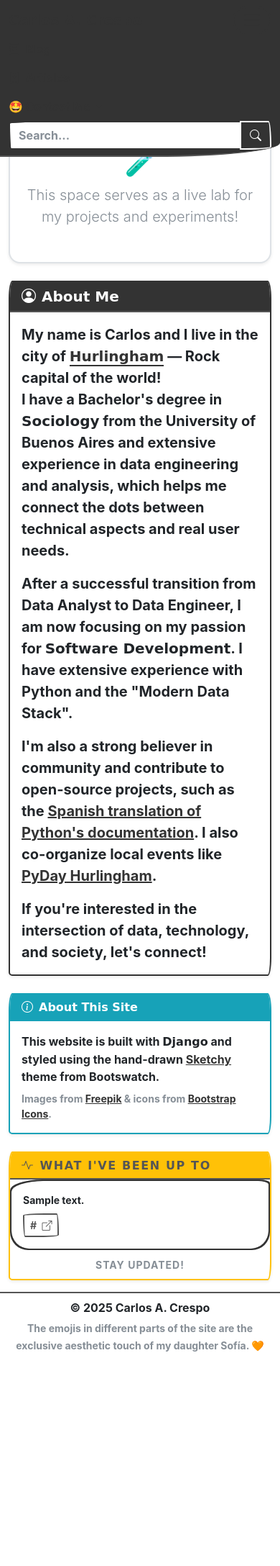
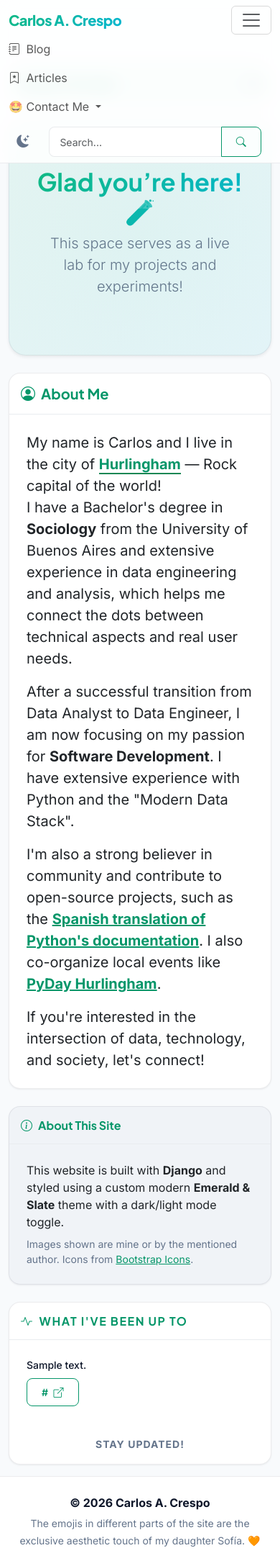
Before and after one commit to cacrespo/website, a Django app: page / in a window 390 px wide, after a click that opens the changed part. Shown: the whole page at 72% size. Before the commit the page ends 1878 px from the top, so only its background shows below. Run offline with Django 5.2, Linux system fonts and the light colour scheme; tables that the repository leaves empty hold one stand-in row (values such as "Sample post"); one stand-in notice (Sample message) is shown; some libraries are stand-ins or nearby versions; some web fonts are replaced.

Commit message:
feat(design): redesign website aesthetics to emerald and slate theme (#72)
* feat(design): redesign website aesthetics to emerald and slate theme

* docs(attribution): update image credits in home and about pages

* feat(links): update PyDay Hurlingham link to 2025 version

* fix(settings): use standard StaticFilesStorage in development settings to avoid manifest errors during testing

```diff
--- /dev/null
+++ b/static/css/custom.css
@@ -0,0 +1,262 @@
+@import url('https://fonts.googleapis.com/css2?family=Inter:wght@300;400;500;600;700&family=Plus+Jakarta+Sans:wght@300;400;500;600;700;800&display=swap');
+
+:root {
+  --primary-gradient: linear-gradient(135deg, #10b981 0%, #06b6d4 100%);
+  --primary-hover-gradient: linear-gradient(135deg, #059669 0%, #0891b2 100%);
+
+  --font-headers: 'Plus Jakarta Sans', sans-serif;
+  --font-body: 'Inter', sans-serif;
+
+  /* Light theme values */
+  --site-bg: #f8fafc;
+  --card-bg: #ffffff;
+  --text-main: #0f172a;
+  --text-muted: #64748b;
+  --border-color: rgba(15, 23, 42, 0.08);
+  --accent-color: #059669;
+  --accent-hover: #047857;
+  --nav-bg: rgba(255, 255, 255, 0.85);
+  --shadow-sm: 0 1px 3px rgba(0,0,0,0.05), 0 1px 2px rgba(0,0,0,0.02);
+  --shadow-md: 0 4px 6px -1px rgba(0,0,0,0.05), 0 2px 4px -1px rgba(0,0,0,0.03);
+  --shadow-lg: 0 10px 15px -3px rgba(0,0,0,0.05), 0 4px 6px -2px rgba(0,0,0,0.02);
+}
+
+[data-bs-theme="dark"] {
+  --site-bg: #0b0f19;
+  --card-bg: #111827;
+  --text-main: #f9fafb;
+  --text-muted: #9ca3af;
+  --border-color: rgba(243, 244, 246, 0.08);
+  --accent-color: #34d399;
+  --accent-hover: #10b981;
+  --nav-bg: rgba(11, 15, 25, 0.85);
+  --shadow-sm: 0 1px 3px rgba(0,0,0,0.2), 0 1px 2px rgba(0,0,0,0.1);
+  --shadow-md: 0 4px 6px -1px rgba(0,0,0,0.3), 0 2px 4px -1px rgba(0,0,0,0.2);
+  --shadow-lg: 0 10px 15px -3px rgba(0,0,0,0.35), 0 4px 6px -2px rgba(0,0,0,0.2);
+}
+
+body {
+  font-family: var(--font-body);
+  background-color: var(--site-bg);
+  color: var(--text-main);
+  transition: background-color 0.3s ease, color 0.3s ease;
+  min-height: 100vh;
+}
+
+h1, h2, h3, h4, h5, h6 {
+  font-family: var(--font-headers);
+  font-weight: 700;
+  color: var(--text-main);
+}
+
+/* Glassmorphism navbar */
+.navbar-custom {
+  background-color: var(--nav-bg) !important;
+  backdrop-filter: blur(12px);
+  -webkit-backdrop-filter: blur(12px);
+  border-bottom: 1px solid var(--border-color);
+  transition: background-color 0.3s ease, border-color 0.3s ease;
+}
+
+.navbar-brand {
+  font-family: var(--font-headers);
+  font-weight: 800;
+  letter-spacing: -0.5px;
+}
+
+/* Custom cards */
+.card-modern {
+  background-color: var(--card-bg);
+  border: 1px solid var(--border-color);
+  border-radius: 1rem;
+  transition: transform 0.3s cubic-bezier(0.4, 0, 0.2, 1), box-shadow 0.3s cubic-bezier(0.4, 0, 0.2, 1), border-color 0.3s ease;
+  overflow: hidden;
+  box-shadow: var(--shadow-sm);
+}
+
+.card-modern:hover {
+  transform: translateY(-5px);
+  box-shadow: var(--shadow-lg), 0 12px 30px -10px rgba(16, 185, 129, 0.15);
+  border-color: var(--accent-color);
+}
+
+/* Buttons and Links */
+.btn-gradient {
+  background: var(--primary-gradient);
+  border: none;
+  color: #fff !important;
+  font-weight: 600;
+  border-radius: 0.5rem;
+  padding: 0.5rem 1.25rem;
+  transition: all 0.3s ease;
+}
+
+.btn-gradient:hover {
+  background: var(--primary-hover-gradient);
+  transform: translateY(-1px);
+  box-shadow: 0 4px 12px rgba(16, 185, 129, 0.25);
+}
+
+.btn-outline-custom {
+  border: 1.5px solid var(--accent-color);
+  color: var(--accent-color);
+  background: transparent;
+  font-weight: 600;
+  border-radius: 0.5rem;
+  padding: 0.5rem 1.25rem;
+  transition: all 0.3s ease;
+}
+
+.btn-outline-custom:hover {
+  background: var(--accent-color);
+  color: #fff !important;
+  box-shadow: 0 4px 12px rgba(16, 185, 129, 0.15);
+}
+
+.text-accent {
+  color: var(--accent-color) !important;
+}
+
+a.text-accent-hover:hover {
+  color: var(--accent-hover) !important;
+}
+
+/* Hero Section */
+.hero-gradient {
+  background: linear-gradient(135deg, rgba(16, 185, 129, 0.08) 0%, rgba(6, 182, 212, 0.08) 100%);
+  border: 1px solid var(--border-color);
+  border-radius: 1.5rem;
+  padding: 3rem 2rem;
+  margin-bottom: 2rem;
+  position: relative;
+  overflow: hidden;
+}
+
+.hero-gradient::before {
+  content: '';
+  position: absolute;
+  top: -50%;
+  left: -50%;
+  width: 200%;
+  height: 200%;
+  background: radial-gradient(circle, rgba(16, 185, 129, 0.03) 0%, transparent 70%);
+  pointer-events: none;
+}
+
+/* Text decoration */
+.text-gradient {
+  background: var(--primary-gradient);
+  -webkit-background-clip: text;
+  -webkit-text-fill-color: transparent;
+  display: inline-block;
+}
+
+/* Footer modern style */
+footer {
+  background-color: var(--card-bg);
+  border-top: 1px solid var(--border-color);
+  transition: background-color 0.3s ease, border-color 0.3s ease;
+}
+
+/* Badge custom styles */
+.badge-custom {
+  background-color: rgba(16, 185, 129, 0.1);
+  color: var(--accent-color);
+  border: 1px solid rgba(16, 185, 129, 0.2);
+  border-radius: 2rem;
+  padding: 0.35em 0.75em;
+  font-weight: 600;
+}
+
+/* Inputs styling */
+.form-control, .form-select {
+  background-color: var(--card-bg);
+  border: 1px solid var(--border-color);
+  color: var(--text-main);
+  border-radius: 0.5rem;
+  padding: 0.6rem 0.9rem;
+  transition: border-color 0.3s ease, box-shadow 0.3s ease, background-color 0.3s ease;
+}
+
+.form-control:focus, .form-select:focus {
+  background-color: var(--card-bg);
+  border-color: var(--accent-color);
+  box-shadow: 0 0 0 0.25rem rgba(16, 185, 129, 0.15);
+  color: var(--text-main);
+}
+
+/* Custom dropdown */
+.dropdown-menu {
+  background-color: var(--card-bg);
+  border: 1px solid var(--border-color);
+  box-shadow: var(--shadow-lg);
+  border-radius: 0.75rem;
+}
+
+.dropdown-item {
+  color: var(--text-main);
+  transition: background-color 0.2s ease;
+}
+
+.dropdown-item:hover {
+  background-color: rgba(16, 185, 129, 0.08);
+  color: var(--accent-color);
+}
+
+/* List groups */
+.list-group-item {
+  background-color: transparent;
+  border-color: var(--border-color);
+  color: var(--text-main);
+}
+
+/* Theme switch button styling */
+#theme-toggle {
+  color: var(--text-muted);
+  font-size: 1.1rem;
+  padding: 0.5rem;
+  border-radius: 50%;
+  width: 40px;
+  height: 40px;
+  display: inline-flex;
+  align-items: center;
+  justify-content: center;
+  transition: all 0.2s ease;
+}
+
+#theme-toggle:hover {
+  color: var(--accent-color);
+  background-color: rgba(16, 185, 129, 0.08);
+}
+
+/* Custom text utility */
+.text-muted-custom {
+  color: var(--text-muted) !important;
+}
+
+/* Breadcrumbs / Badges */
+.bg-light-subtle-custom {
+  background-color: rgba(148, 163, 184, 0.08) !important;
+}
+
+/* Code container dark contrast */
+pre, code {
+  font-family: Consolas, Menlo, Monaco, "Andale Mono", "Ubuntu Mono", monospace;
+}
+
+pre {
+  background-color: #0f172a !important;
+  color: #e2e8f0 !important;
+  border: 1px solid rgba(255, 255, 255, 0.05);
+  border-radius: 0.5rem;
+  padding: 1rem;
+  overflow-x: auto;
+}
+
+code {
+  color: #10b981;
+}
+
+pre code {
+  color: inherit;
+}
--- a/templates/base.html
+++ b/templates/base.html
@@ -1,31 +1,42 @@
 {% load static %}
 
 <!DOCTYPE html>
-<html lang="en">
+<html lang="en" data-bs-theme="dark">
 <head>
   <meta charset="UTF-8" />
   <meta name="viewport" content="width=device-width, initial-scale=1.0" />
-  <title>{% block title %}Charly Website{% endblock %}</title>
+  <title>{% block title %}Carlos A. Crespo{% endblock %}</title>
 
-  <link rel="stylesheet" href="https://cdn.jsdelivr.net/npm/bootswatch@5.3.1/dist/sketchy/bootstrap.min.css" />
-  <link rel="stylesheet" href="https://cdn.jsdelivr.net/npm/bootstrap-icons@1.7.2/font/bootstrap-icons.css" />
+  <!-- Modern Bootstrap 5.3.3 and Icons -->
+  <link href="https://cdn.jsdelivr.net/npm/bootstrap@5.3.3/dist/css/bootstrap.min.css" rel="stylesheet" integrity="sha384-QWTKZyjpPEjISv5WaRU9OFeRpok6YctnYmDr5pNlyT2bRjXh0JMhjY6hW+ALEwIH" crossorigin="anonymous">
+  <link rel="stylesheet" href="https://cdn.jsdelivr.net/npm/bootstrap-icons@1.11.3/font/bootstrap-icons.css" />
+  <link rel="stylesheet" href="{% static 'css/custom.css' %}" />
+
+  <!-- Script to prevent flash of wrong theme -->
+  <script>
+    (function () {
+      const storedTheme = localStorage.getItem('theme');
+      const preferredTheme = storedTheme ? storedTheme : (window.matchMedia('(prefers-color-scheme: dark)').matches ? 'dark' : 'light');
+      document.documentElement.setAttribute('data-bs-theme', preferredTheme);
+    })();
+  </script>
 
   {% block extra_css %}{% endblock %}
 </head>
 
 <body class="d-flex flex-column min-vh-100">
 
-  <header class="mb-3">
-    <nav class="navbar navbar-expand-lg fixed-top bg-primary border-bottom border-dark" data-bs-theme="dark">
+  <header class="mb-5">
+    <nav class="navbar navbar-expand-lg fixed-top navbar-custom" aria-label="Main Navigation">
       <div class="container">
-        <a class="navbar-brand fw-bold" href="/">Carlos A. Crespo</a>
+        <a class="navbar-brand text-gradient" href="/">Carlos A. Crespo</a>
 
-        <button class="navbar-toggler border-2" type="button" data-bs-toggle="collapse" data-bs-target="#navbarColor04" aria-controls="navbarColor04" aria-expanded="false" aria-label="Toggle navigation">
-          <span class="navbar-toggler-icon" style="font-size: 1.1rem;"></span>
+        <button class="navbar-toggler" type="button" data-bs-toggle="collapse" data-bs-target="#navbarColor04" aria-controls="navbarColor04" aria-expanded="false" aria-label="Toggle navigation">
+          <span class="navbar-toggler-icon"></span>
         </button>
 
         <div class="collapse navbar-collapse" id="navbarColor04">
-          <ul class="navbar-nav me-auto">
+          <ul class="navbar-nav me-auto mb-2 mb-lg-0">
             <li class="nav-item">
               <a class="nav-link py-2" href="{% url 'blog_list' %}"><i class="bi bi-journal-text me-1"></i> Blog</a>
             </li>
@@ -35,39 +46,45 @@
             <li class="nav-item dropdown">
               <a class="nav-link dropdown-toggle py-2"
                  href="#"
+                 id="contactDropdown"
                  role="button"
                  data-bs-toggle="dropdown"
-                 aria-haspopup="true"
                  aria-expanded="false"
                  data-bs-toggle="tooltip"
                  data-bs-placement="bottom"
                  title="Get in touch with me!">
                 🤩 Contact Me
               </a>
-              <div class="dropdown-menu shadow-sm">
+              <div class="dropdown-menu shadow-sm" aria-labelledby="contactDropdown">
                 <a class="dropdown-item py-2" href="{% url 'contact' %}">
                   <i class="bi bi-card-text me-2" aria-hidden="true"></i> Contact Form
                 </a>
                 <div class="dropdown-divider"></div>
-                <a class="dropdown-item py-2" href="https://www.linkedin.com/in/carloscrespoi" target="_blank">
+                <a class="dropdown-item py-2" href="https://www.linkedin.com/in/carloscrespoi" target="_blank" rel="noopener">
                   <i class="bi bi-linkedin me-2" aria-hidden="true"></i> LinkedIn
                 </a>
                 <a class="dropdown-item py-2" href="mailto:lvccrespo@gmail.com">
                   <i class="bi bi-envelope-fill me-2" aria-hidden="true"></i> Email
                 </a>
-                <a class="dropdown-item py-2" href="https://github.com/cacrespo" target="_blank">
+                <a class="dropdown-item py-2" href="https://github.com/cacrespo" target="_blank" rel="noopener">
                   <i class="bi bi-github me-2" aria-hidden="true"></i> GitHub
                 </a>
               </div>
             </li>
           </ul>
 
-          <form class="d-flex" action="{% url 'search_results' %}" method="get">
-            <div class="input-group">
-              <input class="form-control" name="q" type="search" placeholder="Search..." aria-label="Search">
-              <button class="btn btn-outline-light" type="submit"><i class="bi bi-search"></i></button>
-            </div>
-          </form>
+          <div class="d-flex align-items-center gap-3">
+            <button class="btn btn-link nav-link p-0" id="theme-toggle" type="button" aria-label="Toggle theme">
+              <i class="bi bi-sun-fill" id="theme-toggle-icon"></i>
+            </button>
+
+            <form class="d-flex" action="{% url 'search_results' %}" method="get">
+              <div class="input-group">
+                <input class="form-control form-control-sm" name="q" type="search" placeholder="Search..." aria-label="Search">
+                <button class="btn btn-outline-custom btn-sm" type="submit"><i class="bi bi-search"></i></button>
+              </div>
+            </form>
+          </div>
         </div>
       </div>
     </nav>
@@ -77,7 +94,7 @@
     {% if messages %}
       <div class="messages mb-3">
         {% for message in messages %}
-          <div class="alert alert-{{ message.tags }} alert-dismissible fade show border-2 shadow-sm" role="alert">
+          <div class="alert alert-{{ message.tags }} alert-dismissible fade show border-0 shadow-sm badge-custom p-3" role="alert">
             {{ message }}
             <button type="button" class="btn-close" data-bs-dismiss="alert" aria-label="Close"></button>
           </div>
@@ -85,7 +102,7 @@
       </div>
     {% endif %}
 
-    <div class="page-header mb-3">
+    <div class="page-header mb-4">
       {% block page_title %}{% endblock %}
     </div>
 
@@ -94,18 +111,18 @@
     {% endblock %}
   </main>
 
-  <footer class="py-2 mt-auto border-top border-dark bg-light text-center">
+  <footer class="py-4 mt-auto text-center">
     <div class="container">
-      <p class="mb-1 fw-bold">&copy; 2025 Carlos A. Crespo</p>
-      <small class="text-muted">
+      <p class="mb-1 fw-bold">&copy; {% now "Y" %} Carlos A. Crespo</p>
+      <small class="text-muted-custom">
         The emojis in different parts of the site are the exclusive aesthetic touch of my daughter Sofía. 🧡
       </small>
     </div>
   </footer>
 
   <!-- Bootstrap Bundle JS (and Popper) -->
-  <script src="https://cdn.jsdelivr.net/npm/bootstrap@5.3.7/dist/js/bootstrap.bundle.min.js"
-          integrity="sha384-ndDqU0Gzau9qJ1lfW4pNLlhNTkCfHzAVBReH9diLvGRem5+R9g2FzA8ZGN954O5Q"
+  <script src="https://cdn.jsdelivr.net/npm/bootstrap@5.3.3/dist/js/bootstrap.bundle.min.js"
+          integrity="sha384-YvpcrYf0tY3lHB60NNkmXc5s9fDVZLESaAA55NDzOxhy9GkcIdslK1eN7N6jIeHz"
           crossorigin="anonymous"></script>
 
   {% block extra_js %}
@@ -120,5 +137,47 @@
   </script>
   {% endblock %}
 
+  <script>
+    // Theme Switcher Logic
+    document.addEventListener('DOMContentLoaded', () => {
+      const getStoredTheme = () => localStorage.getItem('theme');
+      const setStoredTheme = theme => localStorage.setItem('theme', theme);
+
+      const getPreferredTheme = () => {
+        const storedTheme = getStoredTheme();
+        if (storedTheme) {
+          return storedTheme;
+        }
+        return window.matchMedia('(prefers-color-scheme: dark)').matches ? 'dark' : 'light';
+      };
+
+      const setTheme = theme => {
+        document.documentElement.setAttribute('data-bs-theme', theme);
+      };
+
+      const toggleBtn = document.getElementById('theme-toggle');
+      const toggleIcon = document.getElementById('theme-toggle-icon');
+
+      const updateToggleUI = (theme) => {
+        if (theme === 'dark') {
+          toggleIcon.className = 'bi bi-sun-fill';
+        } else {
+          toggleIcon.className = 'bi bi-moon-stars-fill';
+        }
+      };
+
+      let currentTheme = getPreferredTheme();
+      setTheme(currentTheme);
+      updateToggleUI(currentTheme);
+
+      toggleBtn.addEventListener('click', () => {
+        const nextTheme = document.documentElement.getAttribute('data-bs-theme') === 'dark' ? 'light' : 'dark';
+        setStoredTheme(nextTheme);
+        setTheme(nextTheme);
+        updateToggleUI(nextTheme);
+      });
+    });
+  </script>
+
 </body>
 </html>
--- a/templates/pages/home.html
+++ b/templates/pages/home.html
@@ -5,10 +5,10 @@
 <div class="container-fluid px-0">
 
   <!-- Hero Section -->
-  <section class="text-center py-4 mb-4 bg-light rounded-4 shadow-sm border-2 border">
-    <div class="py-2">
-        <h1 class="display-4 fw-bold mb-2 text-primary">Glad you’re here! 🧪</h1>
-        <p class="lead fs-5 text-muted max-width-700 mx-auto px-3">
+  <section class="text-center hero-gradient shadow-sm mb-4">
+    <div class="py-3">
+        <h1 class="display-4 fw-bold mb-2 text-gradient">Glad you’re here! 🧪</h1>
+        <p class="lead fs-5 text-muted-custom max-width-700 mx-auto px-3">
           This space serves as a live lab for my projects and experiments!
         </p>
     </div>
@@ -18,20 +18,20 @@
     <!-- Left Column -->
     <div class="col-lg-8 d-flex flex-column">
       <!-- About Me Section -->
-      <article class="card mb-4 border-2 shadow-sm hover-shadow transition-all">
-        <div class="card-header bg-primary text-white py-2 border-bottom border-dark">
-          <h2 class="h5 mb-0 fw-bold"><i class="bi bi-person-circle me-2"></i>About Me</h2>
+      <article class="card card-modern mb-4">
+        <div class="card-header bg-transparent border-bottom border-light-subtle py-3">
+          <h2 class="h5 mb-0 fw-bold text-accent"><i class="bi bi-person-circle me-2"></i>About Me</h2>
         </div>
-        <div class="card-body p-3 fs-5 lh-base">
+        <div class="card-body p-4 fs-5 lh-base">
           <p>
-              My name is Carlos and I live in the city of <strong class="text-primary border-bottom border-primary border-2" data-bs-toggle="tooltip" data-bs-placement="top" title="The city is the birthplace of some of the main rock bands of the country, such as Sumo, Divididos and Las Pelotas. En el oeste está el agite!">Hurlingham</strong> — Rock capital of the world!<br>
+              My name is Carlos and I live in the city of <strong class="text-accent border-bottom border-success border-2" data-bs-toggle="tooltip" data-bs-placement="top" title="The city is the birthplace of some of the main rock bands of the country, such as Sumo, Divididos and Las Pelotas. En el oeste está el agite!">Hurlingham</strong> — Rock capital of the world!<br>
               I have a Bachelor's degree in <strong>Sociology</strong> from the University of Buenos Aires and extensive experience in data engineering and analysis, which helps me connect the dots between technical aspects and real user needs.
           </p>
           <p>
             After a successful transition from Data Analyst to Data Engineer, I am now focusing on my passion for <strong>Software Development</strong>. I have extensive experience with Python and the "Modern Data Stack".
           </p>
           <p>
-            I'm also a strong believer in community and contribute to open-source projects, such as the <a href="https://github.com/python/python-docs-es" class="fw-bold text-decoration-underline" target="_blank">Spanish translation of Python's documentation</a>. I also co-organize local events like <a href="https://eventos.python.org.ar/events/pyday-hurlingham-2024" class="fw-bold text-decoration-underline" target="_blank">PyDay Hurlingham</a>.
+            I'm also a strong believer in community and contribute to open-source projects, such as the <a href="https://github.com/python/python-docs-es" class="fw-bold text-accent text-accent-hover text-decoration-underline" target="_blank" rel="noopener">Spanish translation of Python's documentation</a>. I also co-organize local events like <a href="https://pub.com.ar/pyday/2025/hurlingham/" class="fw-bold text-accent text-accent-hover text-decoration-underline" target="_blank" rel="noopener">PyDay Hurlingham</a>.
           </p>
           <p class="mb-0">
             If you're interested in the intersection of data, technology, and society, let's connect!
@@ -40,16 +40,16 @@
       </article>
 
       <!-- About This Site Section -->
-      <section class="card mb-0 border-2 shadow-sm border-info bg-light-subtle flex-grow-1">
-        <div class="card-header bg-info text-white py-2">
-          <h3 class="h6 mb-0 fw-bold"><i class="bi bi-info-circle me-2"></i>About This Site</h3>
+      <section class="card card-modern bg-light-subtle-custom flex-grow-1">
+        <div class="card-header bg-transparent border-bottom border-light-subtle py-3">
+          <h3 class="h6 mb-0 fw-bold text-accent"><i class="bi bi-info-circle me-2"></i>About This Site</h3>
         </div>
-        <div class="card-body p-3">
+        <div class="card-body p-4">
           <p class="mb-2">
-            This website is built with <strong>Django</strong> and styled using the hand-drawn <a href="https://bootswatch.com/sketchy/" target="_blank" rel="noopener" class="fw-bold">Sketchy</a> theme from Bootswatch.
+            This website is built with <strong>Django</strong> and styled using a custom modern <strong>Emerald & Slate</strong> theme with a dark/light mode toggle.
           </p>
-          <p class="mb-0 text-muted small">
-            Images from <a href="https://www.freepik.com" target="_blank" rel="noopener">Freepik</a> & icons from <a href="https://icons.getbootstrap.com/" target="_blank" rel="noopener">Bootstrap Icons</a>.
+          <p class="mb-0 text-muted-custom small">
+            Images shown are mine or by the mentioned author. Icons from <a href="https://icons.getbootstrap.com/" target="_blank" rel="noopener" class="text-accent text-accent-hover">Bootstrap Icons</a>.
           </p>
         </div>
       </section>
@@ -58,28 +58,28 @@
     <!-- Right Column -->
     <aside class="col-lg-4 d-flex flex-column">
       <!-- Recent Activities Section -->
-      <div class="card mb-0 border-2 shadow-sm border-warning h-100 flex-grow-1">
-        <div class="card-header bg-warning text-dark py-2 border-bottom border-dark">
-          <h4 class="h6 mb-0 fw-bold text-uppercase tracking-wider"><i class="bi bi-activity me-2"></i>What I've Been Up To</h4>
+      <div class="card card-modern h-100 flex-grow-1">
+        <div class="card-header bg-transparent border-bottom border-light-subtle py-3">
+          <h4 class="h6 mb-0 fw-bold text-uppercase tracking-wider text-accent"><i class="bi bi-activity me-2"></i>What I've Been Up To</h4>
         </div>
         <div class="card-body p-0">
           <ul class="list-group list-group-flush rounded-bottom">
             {% for activity in activities %}
-              <li class="list-group-item p-3 border-bottom-0 hover-bg-light transition-all">
+              <li class="list-group-item p-4 border-bottom-0 hover-bg-light-subtle transition-all">
                 <div class="d-flex flex-column gap-2">
                   <p class="mb-0 fw-medium small">{{ activity.details }}</p>
-                  <a href="{{ activity.link }}" class="btn btn-sm btn-outline-dark d-inline-block align-self-start border-2 fw-bold" target="_blank">
+                  <a href="{{ activity.link }}" class="btn btn-sm btn-outline-custom d-inline-block align-self-start" target="_blank" rel="noopener">
                     {{ activity.link_hpv }} <i class="bi bi-box-arrow-up-right ms-1"></i>
                   </a>
                 </div>
               </li>
             {% empty %}
-              <li class="list-group-item p-3 text-center text-muted">No recent activities to show.</li>
+              <li class="list-group-item p-4 text-center text-muted">No recent activities to show.</li>
             {% endfor %}
           </ul>
         </div>
-        <div class="card-footer bg-white py-2 text-center border-top-0 rounded-bottom mt-auto">
-            <span class="small text-uppercase fw-bold text-muted letter-spacing-1">Stay updated!</span>
+        <div class="card-footer bg-transparent py-3 text-center border-top-0 rounded-bottom mt-auto">
+            <span class="small text-uppercase fw-bold text-muted-custom letter-spacing-1">Stay updated!</span>
         </div>
       </div>
     </aside>
@@ -94,13 +94,8 @@
   .tracking-wider { letter-spacing: 0.1rem; }
   .letter-spacing-1 { letter-spacing: 1px; }
 
-  .hover-shadow:hover {
-    transform: translateY(-5px);
-    box-shadow: 0 .75rem 1.5rem rgba(0,0,0,.125)!important;
-  }
-
-  .hover-bg-light:hover {
-    background-color: #f8f9fa;
+  .hover-bg-light-subtle:hover {
+    background-color: rgba(148, 163, 184, 0.04);
   }
 
   .transition-all {
```
Also changed, not shown: mysite/settings/dev.py (+11 -0 lines), templates/blog/article.html (+11 -25 lines), templates/blog/base.html (+22 -35 lines), templates/blog/post.html (+20 -29 lines), templates/blog/search_results.html (+20 -18 lines), templates/pages/about.html (+38 -14 lines), templates/pages/contact.html (+30 -19 lines).
